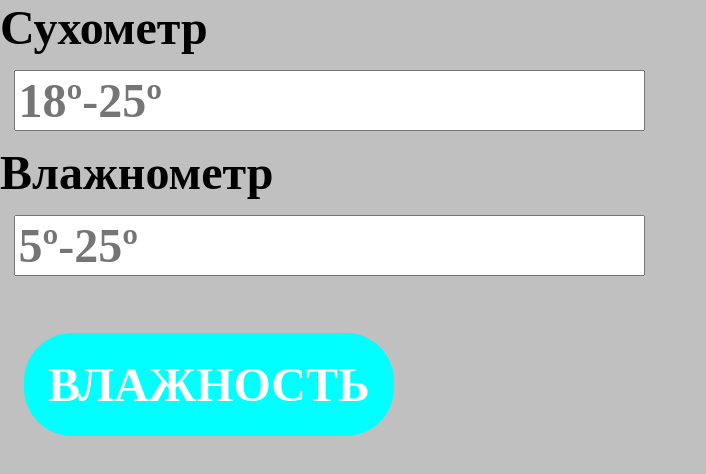
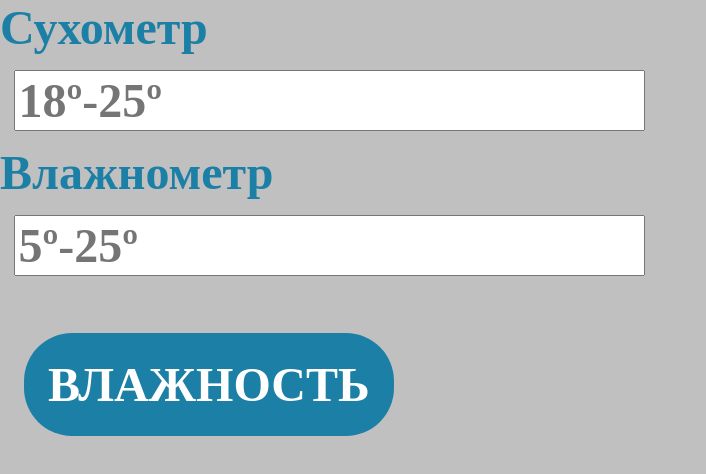
Before and after one commit to DenisGarifullin/CalcHumidity, a plain HTML site: page index.html in a window 1280 px wide. Shown: the whole page, without its empty margins (0-706 px from the left). Drawn offline with Linux system fonts and the light colour scheme.

Commit message:
Изменен цвет. Проверка Pull Request

```diff
--- a/style.css
+++ b/style.css
@@ -12,6 +12,7 @@ body{
 .font{
     font-size: 3em;
     font-weight: bold;
+    color: #1c7fa5;
 }
 
 .inp{
@@ -22,7 +23,7 @@ body{
 
 .inpbutton{
 	font-size: 3em;
-	background-color: #00ffff;
+    background-color: #1c7fa5;
 	color: white;
 	font-weight: bold;
 	margin: .5em;
```
